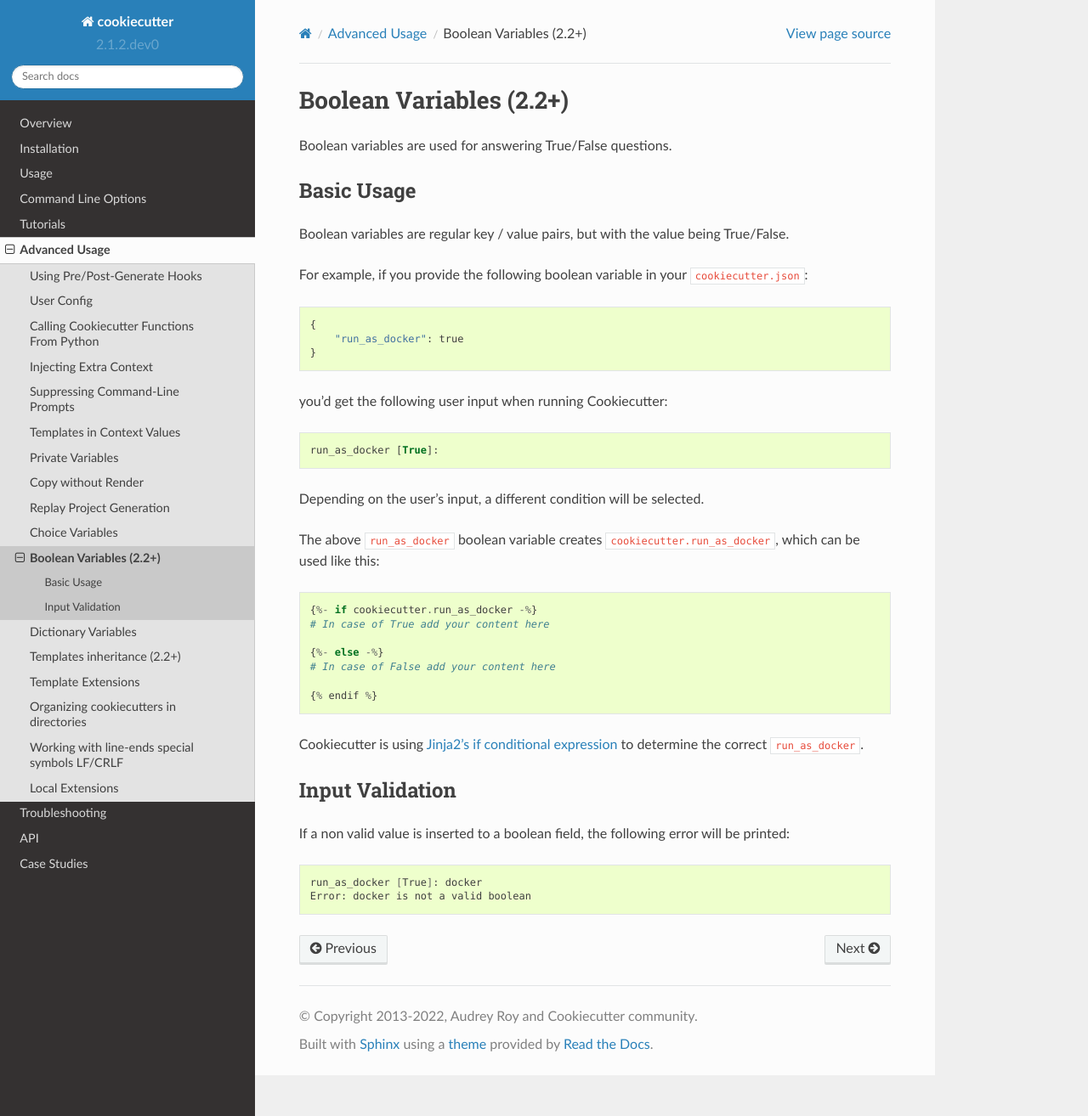
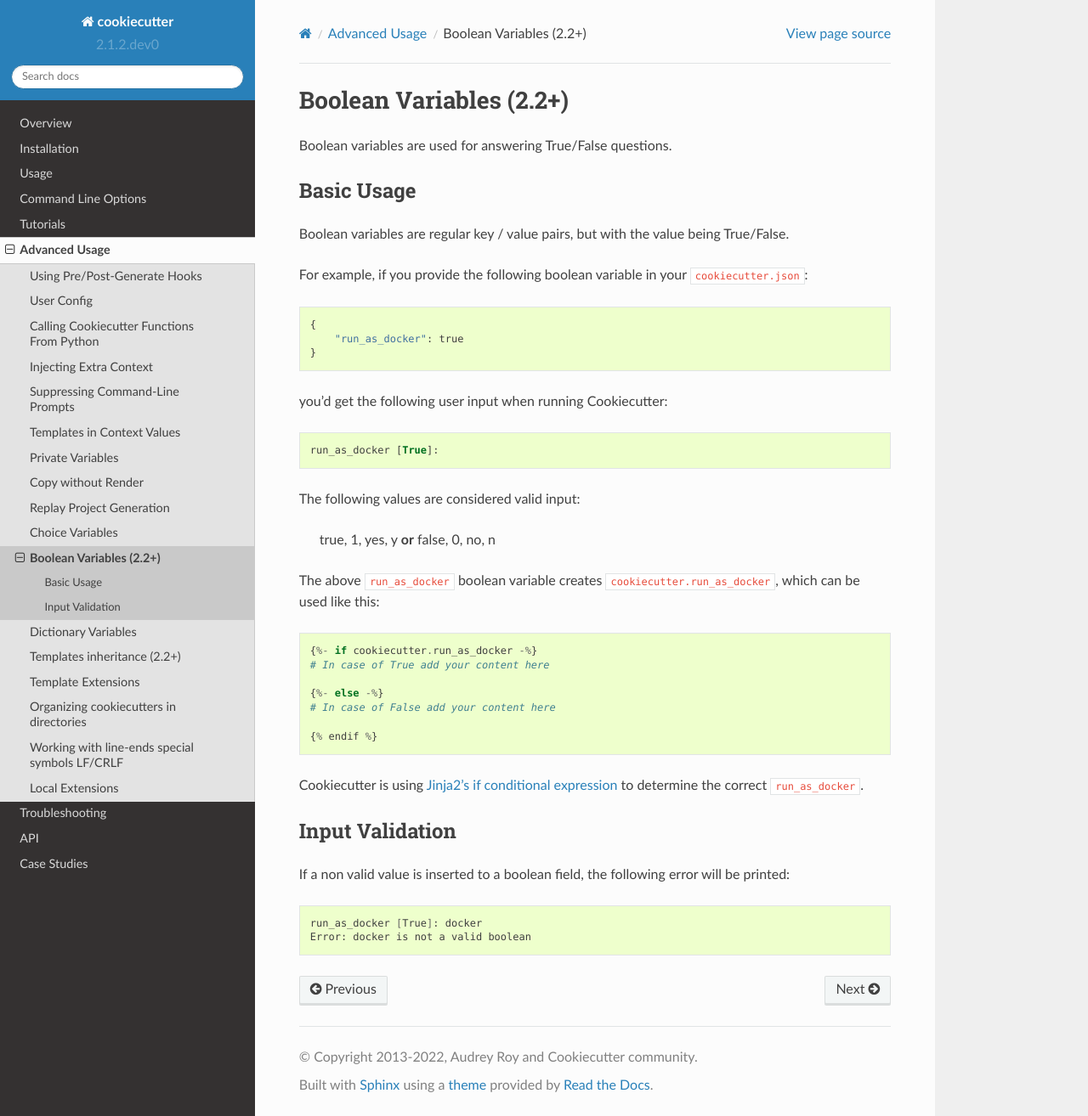
Before and after one commit to c-allen-tech/cookie, a Sphinx documentation site: the page built from docs/advanced/boolean_variables.rst, in a window 1280 px wide and 1314 px high. Shown: the whole window at 85% size. Built offline with Sphinx 7.4.7 and the Read the Docs theme 2.0.0, drawn with Linux system fonts in a browser that asks for light colours; formulas are drawn with MathJax 3.

Commit message:
Update boolean_variables.rst
Adding explanation on what is considered valid input for boolean configuration.

```diff
--- a/docs/advanced/boolean_variables.rst
+++ b/docs/advanced/boolean_variables.rst
@@ -20,7 +20,10 @@ you'd get the following user input when running Cookiecutter::
 
   run_as_docker [True]:
 
-Depending on the user's input, a different condition will be selected.
+The following values are considered valid input:
+
+   true, 1, yes, y **or**
+   false, 0, no, n
 
 The above ``run_as_docker`` boolean variable creates ``cookiecutter.run_as_docker``, which
 can be used like this::
```
